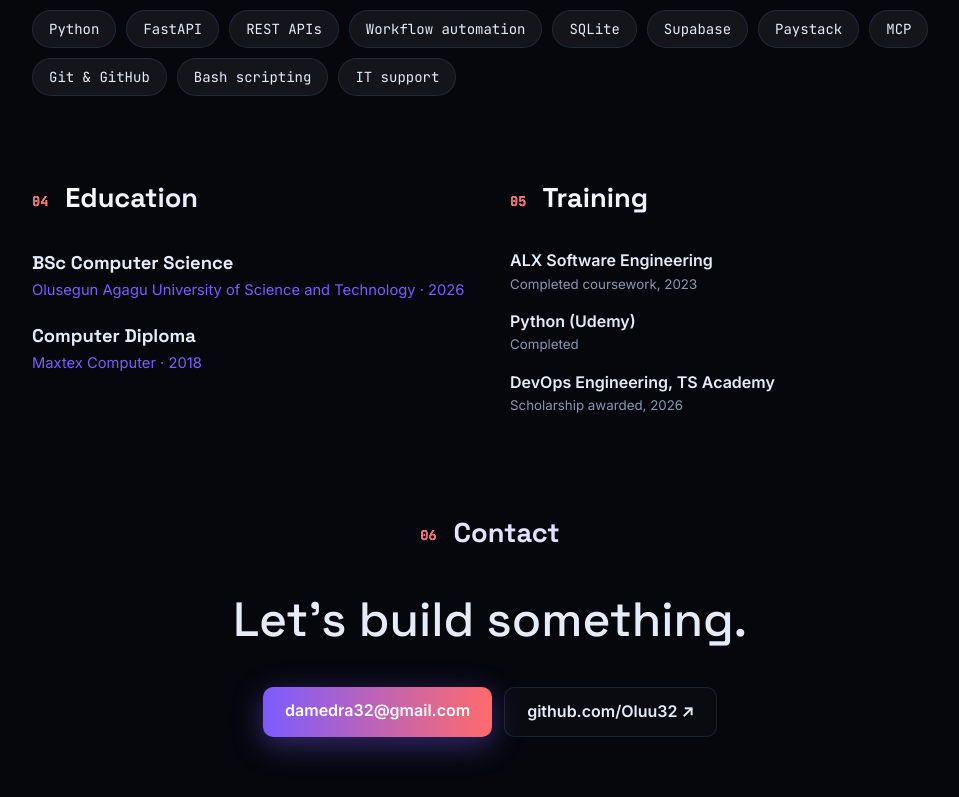
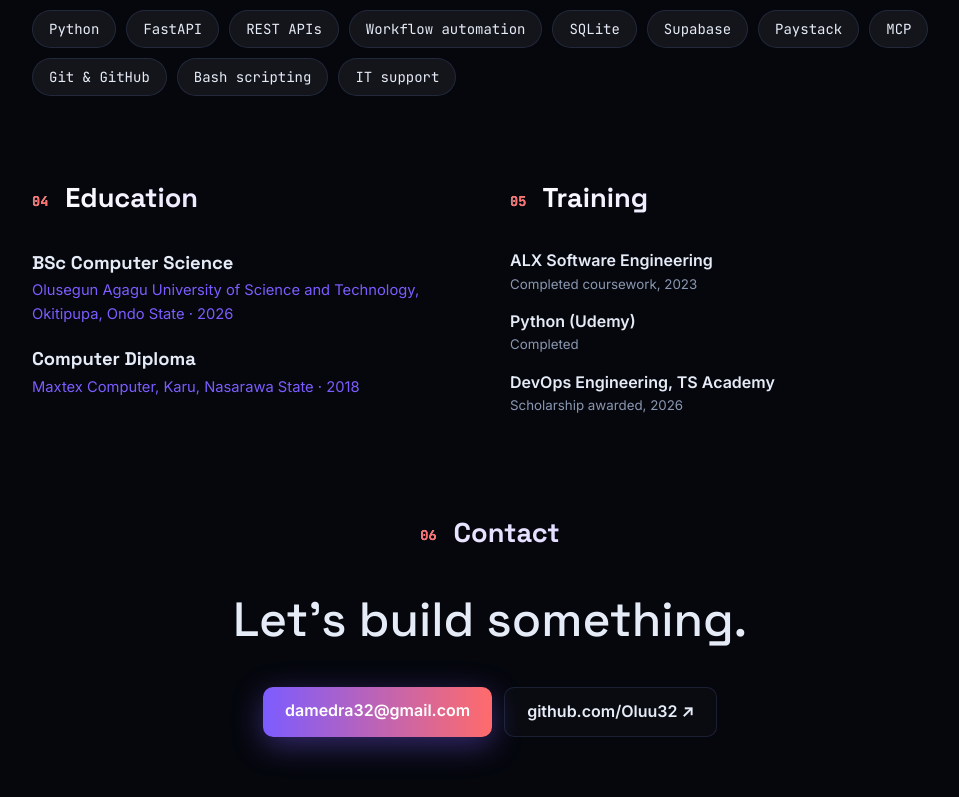
Before and after one commit to Oluu32/Oluu32.github.io, a plain HTML site: page index.html in a window 1280 px wide. Shown: the part 2000-2797 px from the top of the page, without its empty margins (150-1109 px from the left). Drawn offline with Linux system fonts and the light colour scheme.

Commit message:
Education locations

```diff
--- a/index.html
+++ b/index.html
@@ -106,8 +106,8 @@
   <section class="two">
     <div class="reveal">
       <h2><span>04</span> Education</h2>
-      <div class="edu"><h3>BSc Computer Science</h3><p class="org">Olusegun Agagu University of Science and Technology · 2026</p></div>
-      <div class="edu"><h3>Computer Diploma</h3><p class="org">Maxtex Computer · 2018</p></div>
+      <div class="edu"><h3>BSc Computer Science</h3><p class="org">Olusegun Agagu University of Science and Technology, Okitipupa, Ondo State · 2026</p></div>
+      <div class="edu"><h3>Computer Diploma</h3><p class="org">Maxtex Computer, Karu, Nasarawa State · 2018</p></div>
     </div>
     <div class="reveal">
       <h2><span>05</span> Training</h2>
```
